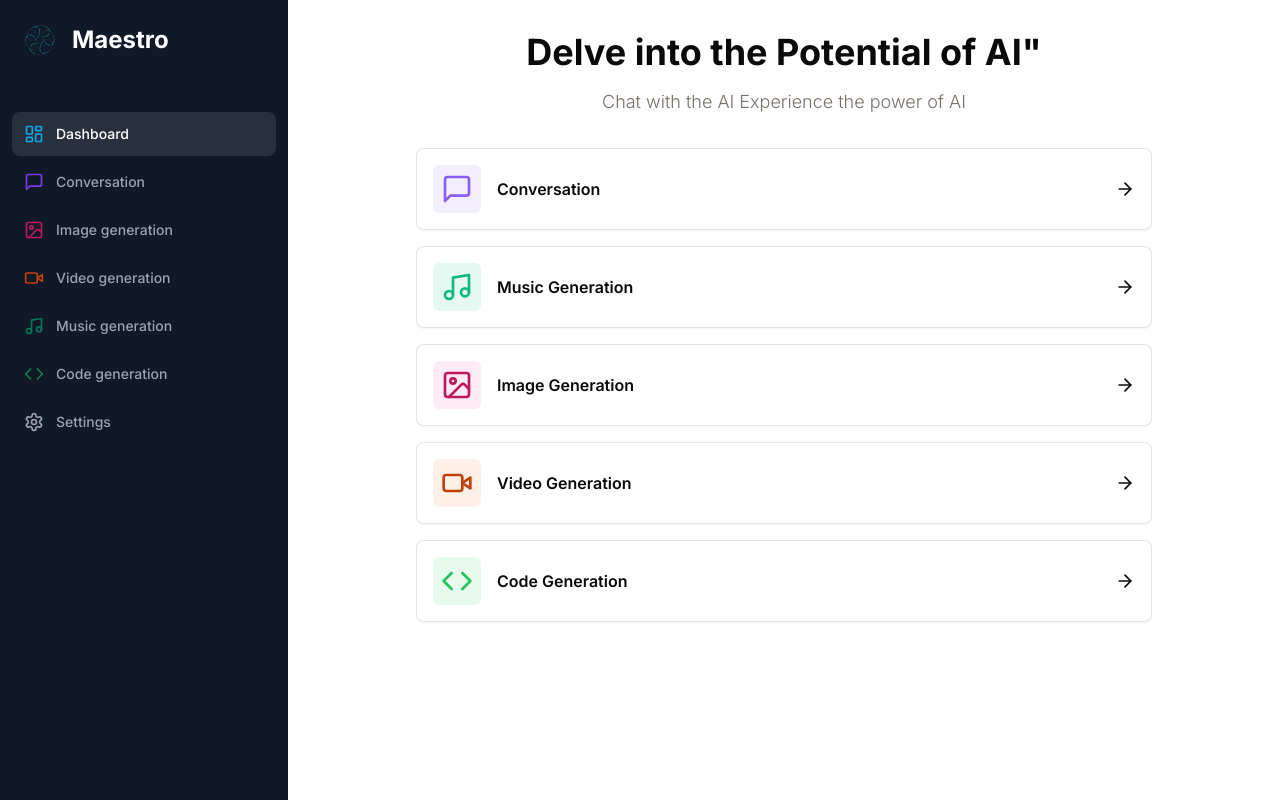
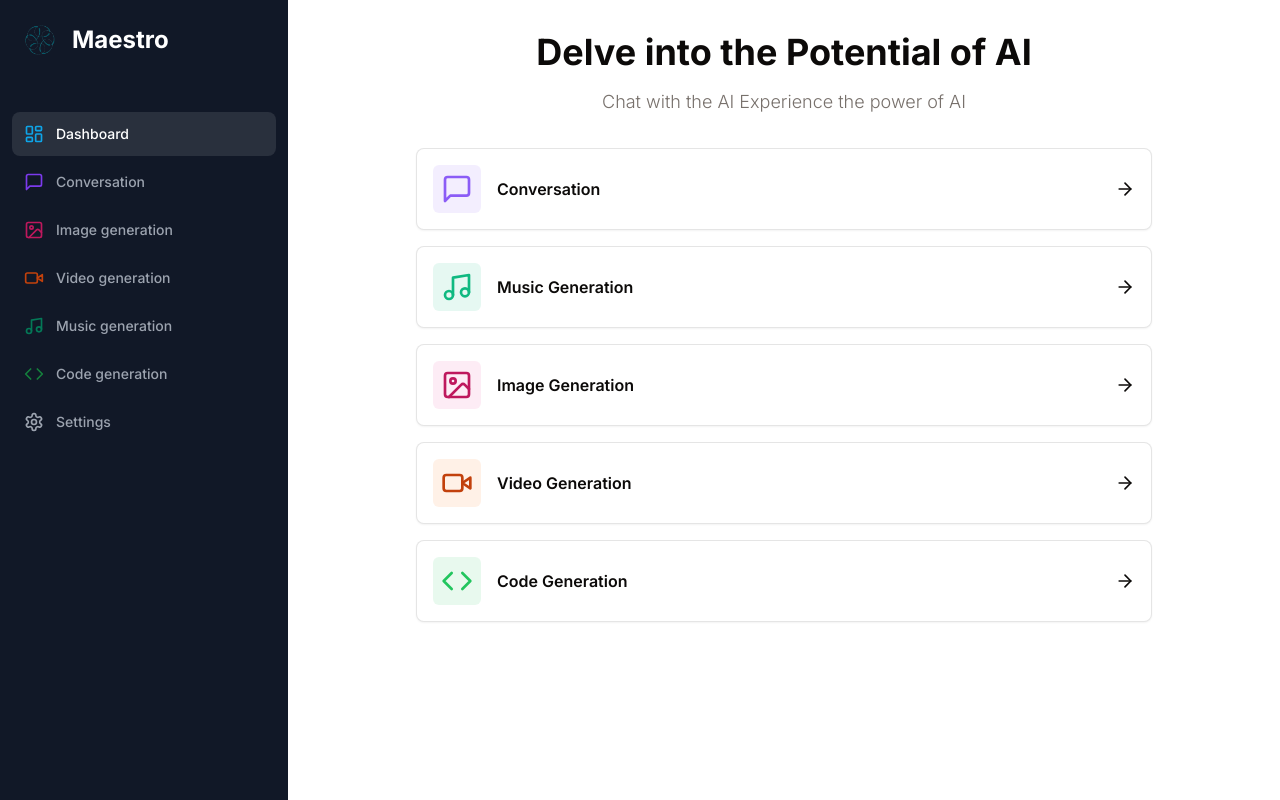
Before and after one commit to abhi-9025/maestro, a Next.js app: page /dashboard in a window 1280 px wide. Built offline with nearby package versions, Linux system fonts and the light colour scheme.

Commit message:
minor fixed

```diff
--- a/app/(dashboard)/(routes)/dashboard/page.tsx
+++ b/app/(dashboard)/(routes)/dashboard/page.tsx
@@ -57,7 +57,7 @@ export default function Dashboard() {
     <div>
       <div className="mb-8 space-y-4">
         <h2 className="text-2xl md:text-4xl font-bold text-center">
-          Delve into the Potential of AI"
+          Delve into the Potential of AI
         </h2>
         <p className="text-muted-foreground font-light text-sm md:text-lg text-center">
           Chat with the AI Experience the power of AI
@@ -79,7 +79,7 @@ export default function Dashboard() {
               </div>
               <ArrowRight className=" w-5 h-8" />
             </Card>
-          );
+          )
         })}
       </div>
     </div>
```
